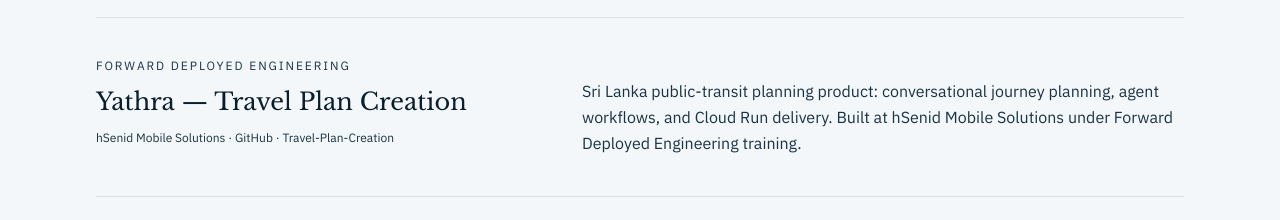
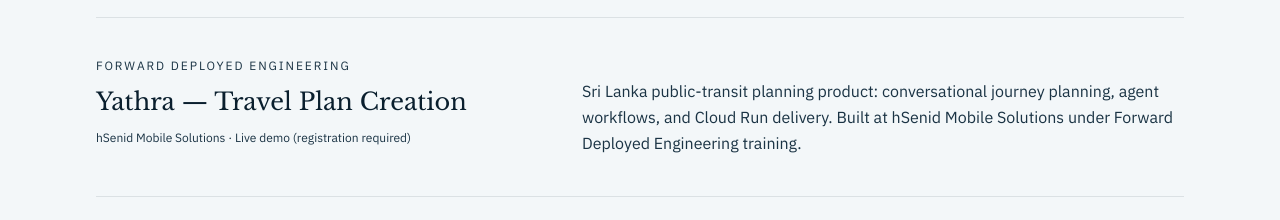
Before and after one commit to Raseswaran-Kanistan/portfolio, a React (Vite) app: page / in a window 1280 px wide. Shown: the part 1280-1500 px from the top of the page. Built offline with nearby package versions, Linux system fonts and the light colour scheme.

Commit message:
Point Yathra to the gated live demo instead of the private repo.
Co-authored-by: Cursor <cursoragent@cursor.com>

```diff
--- a/src/components/Work.tsx
+++ b/src/components/Work.tsx
@@ -14,8 +14,8 @@ const projects = [
     title: 'Yathra — Travel Plan Creation',
     blurb:
       'Sri Lanka public-transit planning product: conversational journey planning, agent workflows, and Cloud Run delivery. Built at hSenid Mobile Solutions under Forward Deployed Engineering training.',
-    meta: 'hSenid Mobile Solutions · GitHub · Travel-Plan-Creation',
-    href: 'https://github.com/Raseswaran-Kanistan/Travel-Plan-Creation',
+    meta: 'hSenid Mobile Solutions · Live demo (registration required)',
+    href: 'https://travel-plan-creation-wviq3jiw7a-uc.a.run.app',
   },
   {
     tag: 'Research',
```
